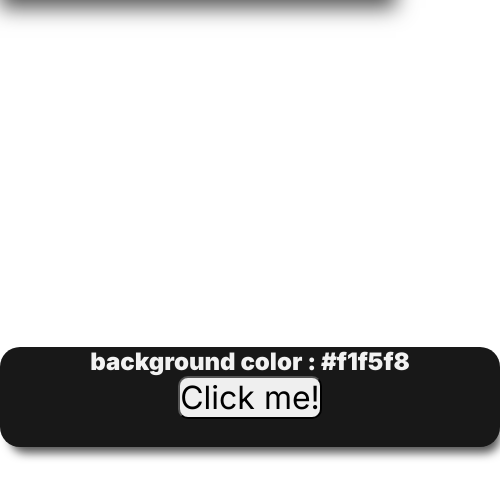
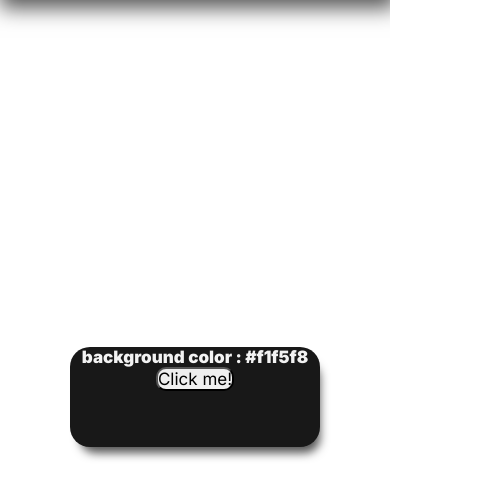
Before and after one commit to Fabricio-Antonio/Color-Flipper, a plain HTML site: page index.html in a window 390 px wide. Shown: the part 83-582 px from the top of the page, 500 px wide, since content can reach past the window. Drawn offline with Linux system fonts and the light colour scheme.

Commit message:
responsivo

```diff
--- a/style.css
+++ b/style.css
@@ -79,3 +79,17 @@ h2 {
     color: #f2f2f2;
 
 }
+
+@media (max-width: 700px) {
+    .container {
+        width: 250px;
+    }
+
+    h2 {
+        font-size: 17px;
+    }
+
+    #btn {
+        font-size: 17px
+    }
+}
```
